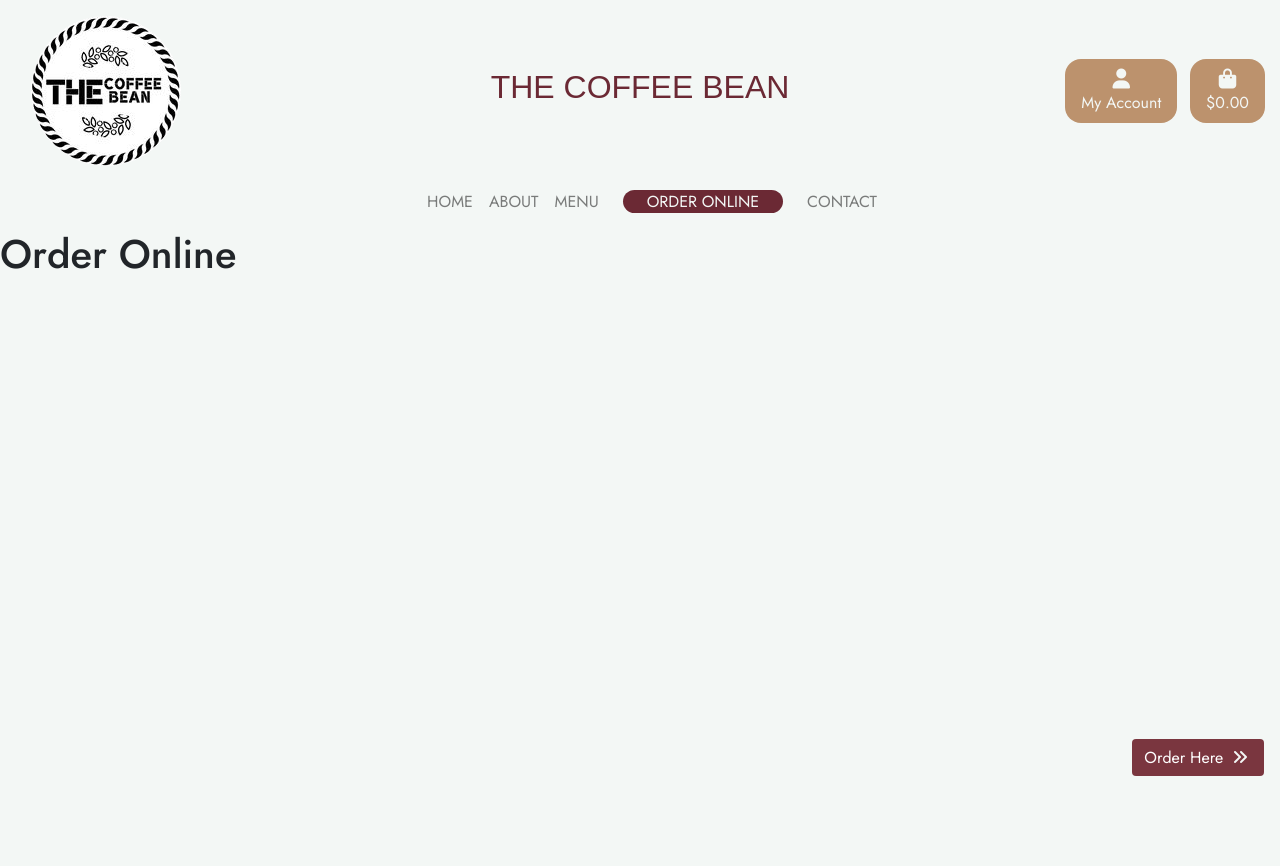
After one commit to tlalexandre/PP5CodeInsitute, a Django app: page /orderonline/ in a window 1280 px wide. The commit adds this page. Run offline with Django 3.2, Linux system fonts and the light colour scheme; some libraries are stand-ins or nearby versions; some web fonts are replaced.

Commit message:
Added urls, views and templates for Order Online

```diff
--- /dev/null
+++ b/orderonline/templates/orderonline/orderonline.html
@@ -0,0 +1,22 @@
+{% extends "base.html" %}
+{% load static %}
+
+{% block extra_css %}
+{% endblock %}
+
+{% block page_header %}
+    <div class="container header-container">
+        <div class="row">
+            <div class="col"></div>
+        </div>
+    </div>
+{% endblock %}
+
+{% block content %}
+<div class="container-fluid h-100 bg-white">
+    <div class="row">
+    <h1>Order Online</h1>
+
+    </div>
+</div>
+{% endblock %}
--- /dev/null
+++ b/orderonline/urls.py
@@ -0,0 +1,9 @@
+
+from django.contrib import admin
+from django.urls import path
+from . import views
+
+urlpatterns = [
+    path('', views.order_online, name='order_online'),
+
+]
--- a/orderonline/views.py
+++ b/orderonline/views.py
@@ -1,3 +1,8 @@
 from django.shortcuts import render
 
 # Create your views here.
+
+def order_online(request):
+    """ A view to return the order online page """
+
+    return render(request, 'orderonline/orderonline.html')
--- a/templates/includes/main-nav.html
+++ b/templates/includes/main-nav.html
@@ -42,8 +42,14 @@
         </li>
 
         <li class="nav-item dropdown">
-            <a class="logo-font font-weight-300 nav-link text-black text-center" href="#"   aria-haspopup="true" aria-expanded="false">
+            <a class="logo-font font-weight-300 nav-link text-black text-center" href="{% url 'order_online' %}"   aria-haspopup="true" aria-expanded="false">
+                {% if request.resolver_match.url_name == 'order_online' %}
+                <span class="bg-brand-color white px-4 mx-2 rounded-pill">
+                {% endif %}
                 Order Online
+                {% if request.resolver_match.url_name == 'order_online' %}
+                    </span>
+                {% endif %}
             </a>
         </li>
 
--- a/the_coffee_bean/settings.py
+++ b/the_coffee_bean/settings.py
@@ -43,6 +43,7 @@ INSTALLED_APPS = [
     'allauth.account',
     'allauth.socialaccount',
     'home',
+    'orderonline',
 ]
 
 MIDDLEWARE = [
--- a/the_coffee_bean/urls.py
+++ b/the_coffee_bean/urls.py
@@ -22,4 +22,5 @@ urlpatterns = [
     path('admin/', admin.site.urls),
     path('accounts/', include('allauth.urls')),
     path('', include('home.urls')),
+    path('orderonline/', include('orderonline.urls')),
 ]+ static(settings.MEDIA_URL, document_root=settings.MEDIA_ROOT)
```
